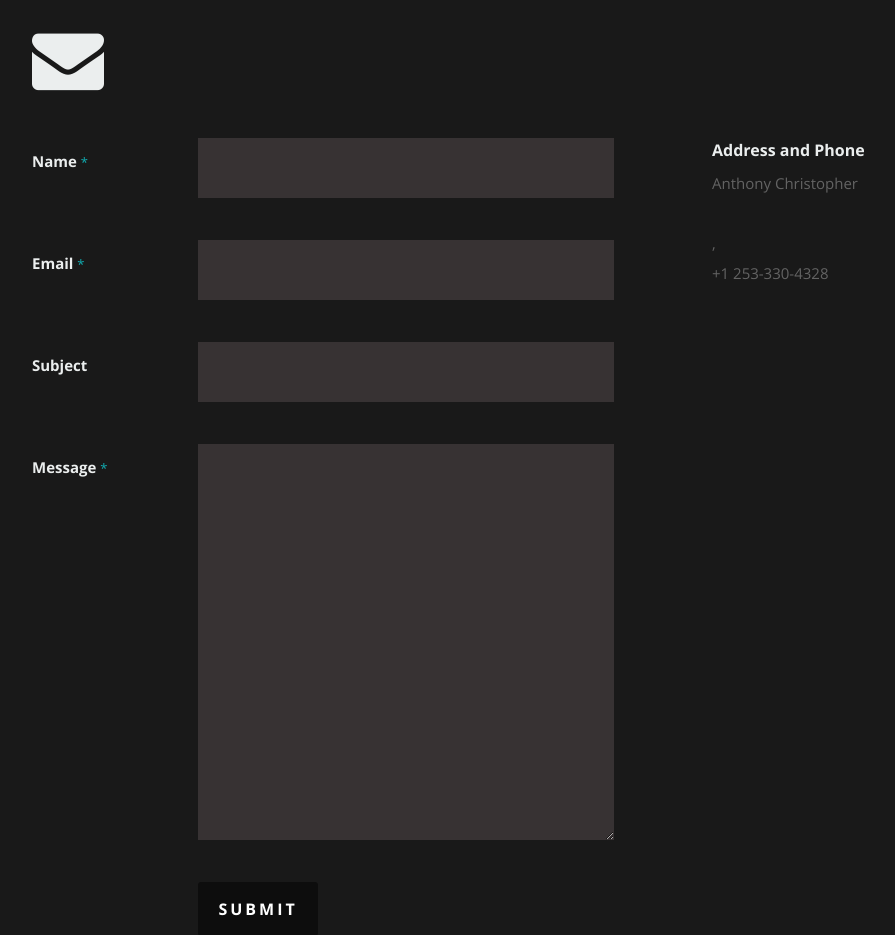
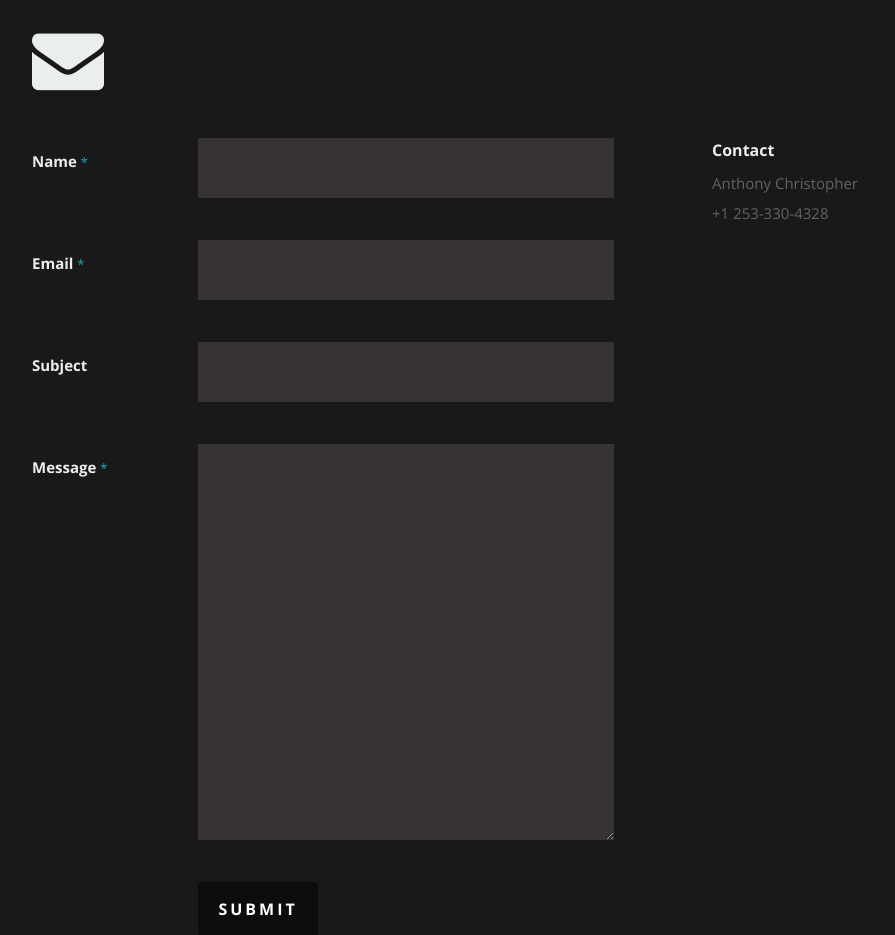
Before and after one commit to Alavish/DigiResume, a React (Create React App) app: page / in a window 1280 px wide. Shown: the part 7540-8475 px from the top of the page, without its empty margins (118-1013 px from the left). Built offline with nearby package versions, Linux system fonts and the light colour scheme.

Commit message:
Info fix attempt

```diff
--- a/src/Components/Contact.js
+++ b/src/Components/Contact.js
@@ -79,11 +79,9 @@ const Contact = ({ data }) => {
             <aside className="four columns footer-widgets">
                <div className="widget widget_contact">
 
-					   <h4>Address and Phone</h4>
+					   <h4>Contact</h4>
 					   <p className="address">
 						   {data?.name}<br />
-						   {data?.address.street} <br />
-						   {data?.address.city}, {data?.address.state} {data?.address.zip}<br />
 						   <span>{data?.phone}</span>
 					   </p>
 				   </div>
```
Also changed, not shown: 10 other files (tests, documents, lock files or other folders).
